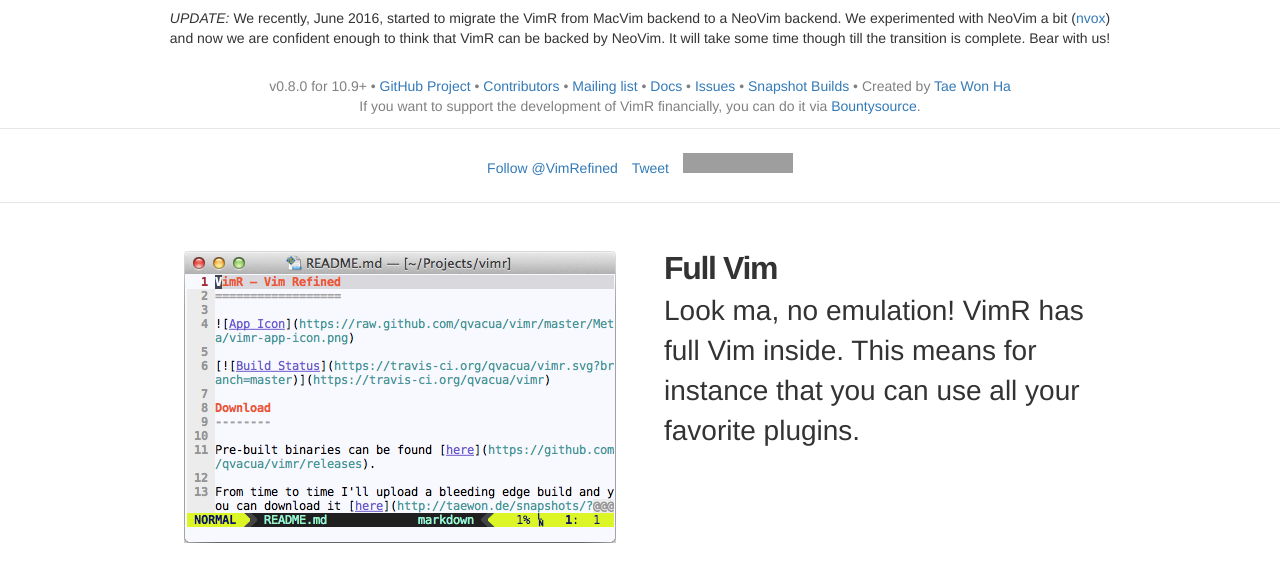
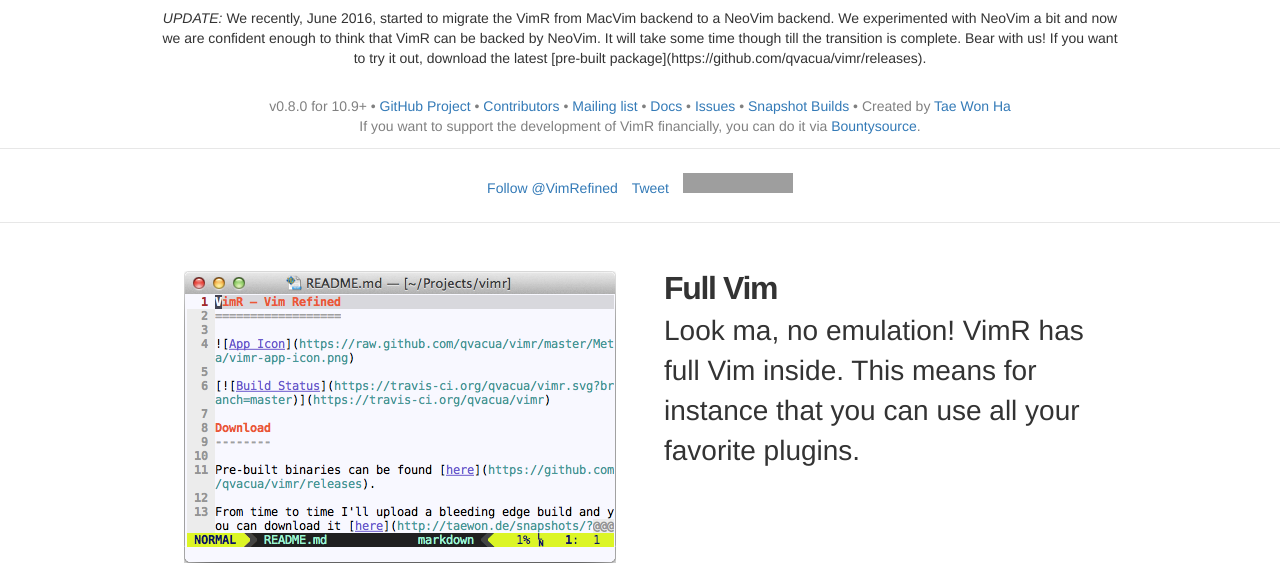
Before and after one commit to qvacua/vimr, a plain HTML site: page index.html in a window 1280 px wide. Shown: the part 519-1100 px from the top of the page. Drawn offline with nearby package versions, Linux system fonts and the light colour scheme; grey boxes are pictures that could not be loaded.

Commit message:
Update index.html

```diff
--- a/index.html
+++ b/index.html
@@ -49,10 +49,10 @@
 
   <div id="news">
     <em>UPDATE:</em> We recently, June 2016, started to migrate the VimR from MacVim backend to a NeoVim backend. We
-    experimented with NeoVim a bit (<a href="https://github.com/qvacua/nvox">nvox</a>) and now we are confident enough
+    experimented with NeoVim a bit and now we are confident enough
     to
     think that VimR can be backed by NeoVim. It will take some time though till the transition is complete. Bear with
-    us!
+    us! If you want to try it out, download the latest [pre-built package](https://github.com/qvacua/vimr/releases).
   </div>
 
   <div class="version-info">
```
